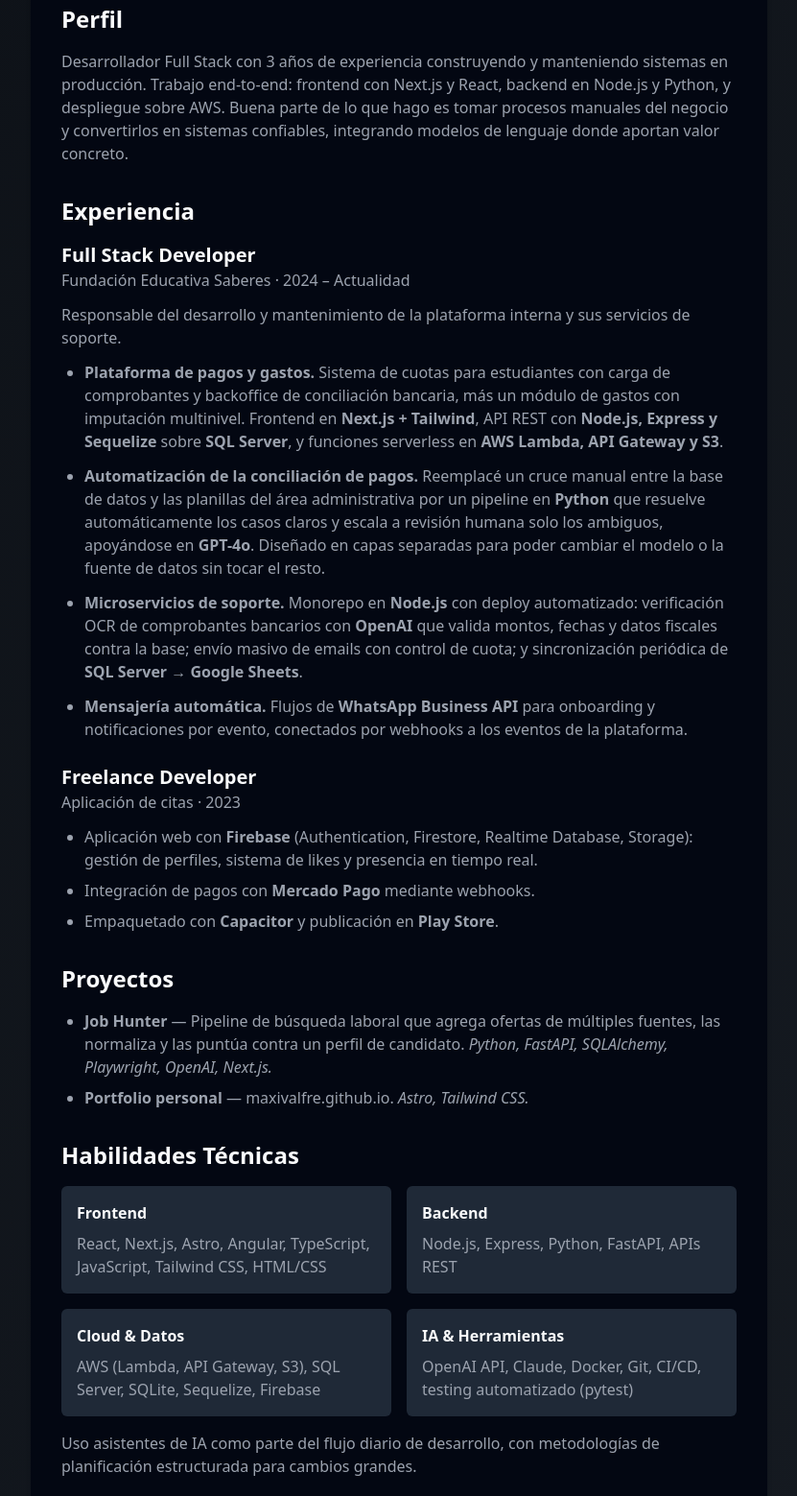
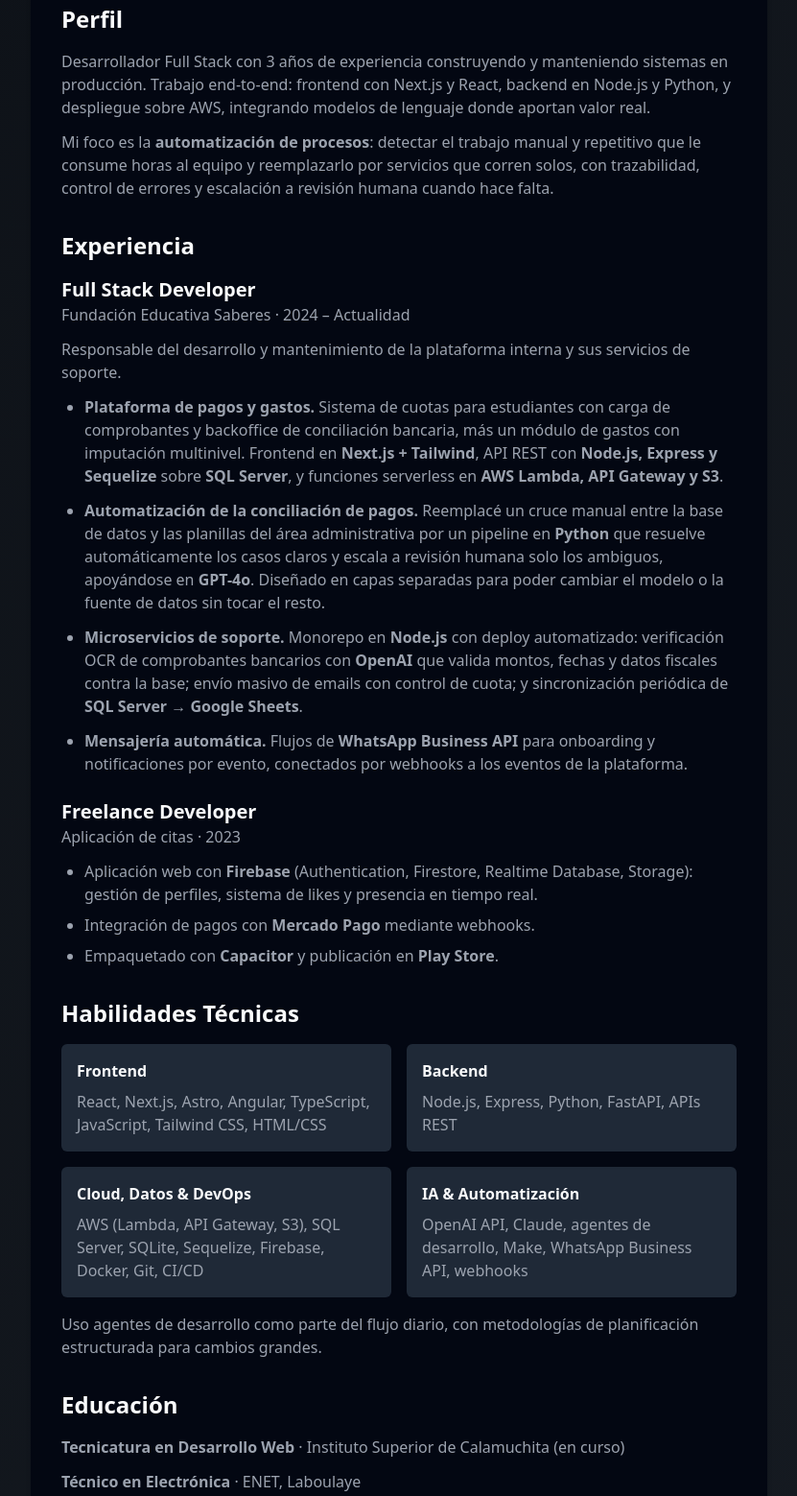
Before and after one commit to MaxiValfre/portfolio-dev, an Astro site: page /Cv in a window 1280 px wide. Shown: the part 240-1799 px from the top of the page at 96% size, without its empty margins (224-1055 px from the left). Built offline with nearby package versions, Linux system fonts and the light colour scheme; Astro itself is replaced by a stand-in of ours.

Commit message:
content: lead CV profile with process automation, drop projects section
- Remove the Projects section. It duplicated ground already covered by
  the experience bullets and pushed the page toward a third print page.
- Split the profile into two paragraphs and make process automation the
  explicit focus of the second one, since that is the strongest and most
  differentiated part of the track record.
- Drop pytest from the skills grid. Testing was already de-emphasised
  and naming a single test runner added no signal.
- Fold Docker/Git/CI-CD into "Cloud, Datos & DevOps" and repurpose the
  fourth card as "IA & Automatización" (Make, WhatsApp Business API,
  webhooks) to reinforce the automation angle.
- Refer to agent tooling generically rather than by product name.

```diff
--- a/src/pages/Cv.astro
+++ b/src/pages/Cv.astro
@@ -97,10 +97,14 @@
         <p class="mt-4 text-gray-400">
           Desarrollador Full Stack con 3 años de experiencia construyendo y
           manteniendo sistemas en producción. Trabajo end-to-end: frontend con
-          Next.js y React, backend en Node.js y Python, y despliegue sobre AWS.
-          Buena parte de lo que hago es tomar procesos manuales del negocio y
-          convertirlos en sistemas confiables, integrando modelos de lenguaje
-          donde aportan valor concreto.
+          Next.js y React, backend en Node.js y Python, y despliegue sobre AWS,
+          integrando modelos de lenguaje donde aportan valor real.
+        </p>
+        <p class="mt-3 text-gray-400">
+          Mi foco es la <strong>automatización de procesos</strong>: detectar el
+          trabajo manual y repetitivo que le consume horas al equipo y
+          reemplazarlo por servicios que corren solos, con trazabilidad, control
+          de errores y escalación a revisión humana cuando hace falta.
         </p>
       </section>
 
@@ -179,24 +183,6 @@
         </div>
       </section>
 
-      <!-- PROYECTOS -->
-      <section class="mt-8">
-        <h2 class="text-2xl font-bold">Proyectos</h2>
-
-        <ul class="list-disc pl-6 mt-4 space-y-2 text-gray-400">
-          <li>
-            <strong>Job Hunter</strong> — Pipeline de búsqueda laboral que agrega
-            ofertas de múltiples fuentes, las normaliza y las puntúa contra un
-            perfil de candidato.
-            <em>Python, FastAPI, SQLAlchemy, Playwright, OpenAI, Next.js.</em>
-          </li>
-          <li>
-            <strong>Portfolio personal</strong> — maxivalfre.github.io.
-            <em>Astro, Tailwind CSS.</em>
-          </li>
-        </ul>
-      </section>
-
       <!-- HABILIDADES -->
       <section class="mt-8">
         <h2 class="text-2xl font-bold">Habilidades Técnicas</h2>
@@ -217,22 +203,22 @@
           </div>
 
           <div class="bg-gray-800 p-4 rounded-md">
-            <h3 class="font-semibold">Cloud & Datos</h3>
+            <h3 class="font-semibold">Cloud, Datos & DevOps</h3>
             <p class="mt-2 text-gray-400">
-              AWS (Lambda, API Gateway, S3), SQL Server, SQLite, Sequelize, Firebase
+              AWS (Lambda, API Gateway, S3), SQL Server, SQLite, Sequelize, Firebase, Docker, Git, CI/CD
             </p>
           </div>
 
           <div class="bg-gray-800 p-4 rounded-md">
-            <h3 class="font-semibold">IA & Herramientas</h3>
+            <h3 class="font-semibold">IA & Automatización</h3>
             <p class="mt-2 text-gray-400">
-              OpenAI API, Claude, Docker, Git, CI/CD, testing automatizado (pytest)
+              OpenAI API, Claude, agentes de desarrollo, Make, WhatsApp Business API, webhooks
             </p>
           </div>
         </div>
 
         <p class="mt-4 text-gray-400">
-          Uso asistentes de IA como parte del flujo diario de desarrollo, con
+          Uso agentes de desarrollo como parte del flujo diario, con
           metodologías de planificación estructurada para cambios grandes.
         </p>
       </section>
```
